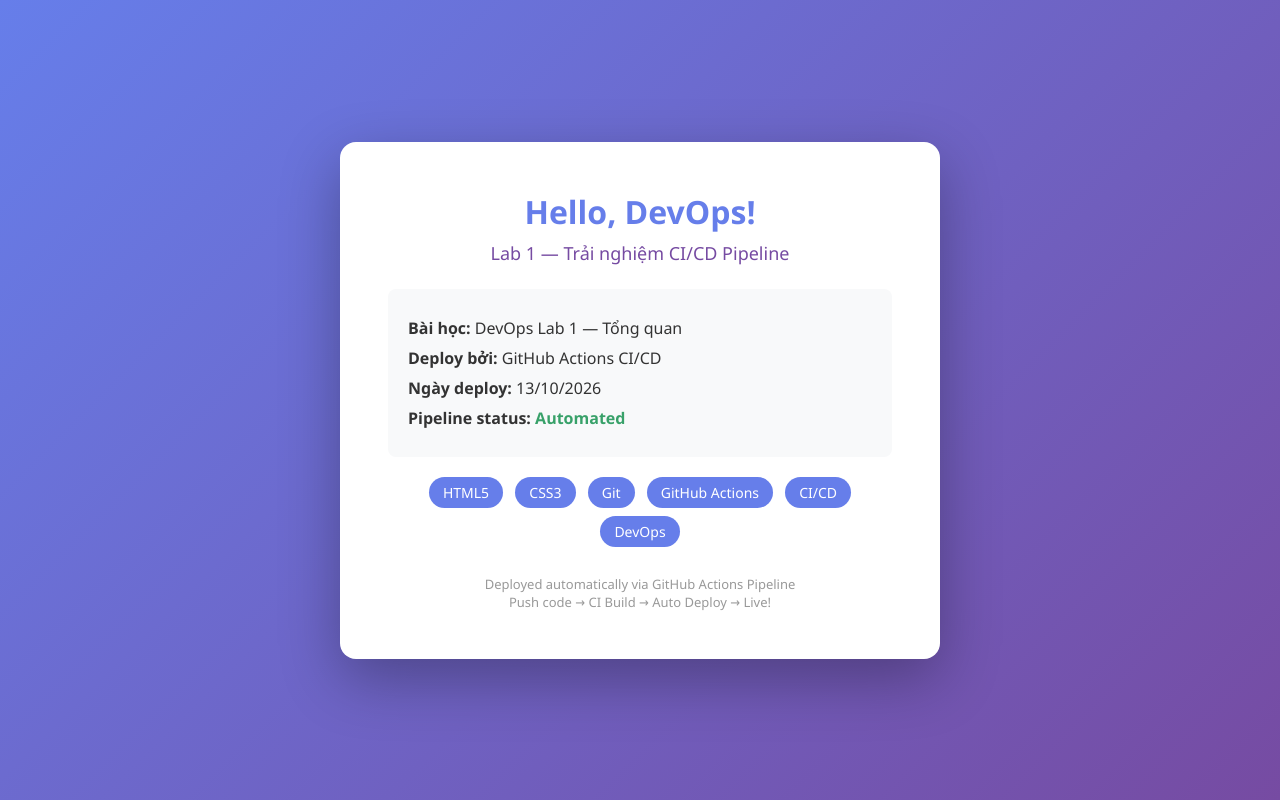
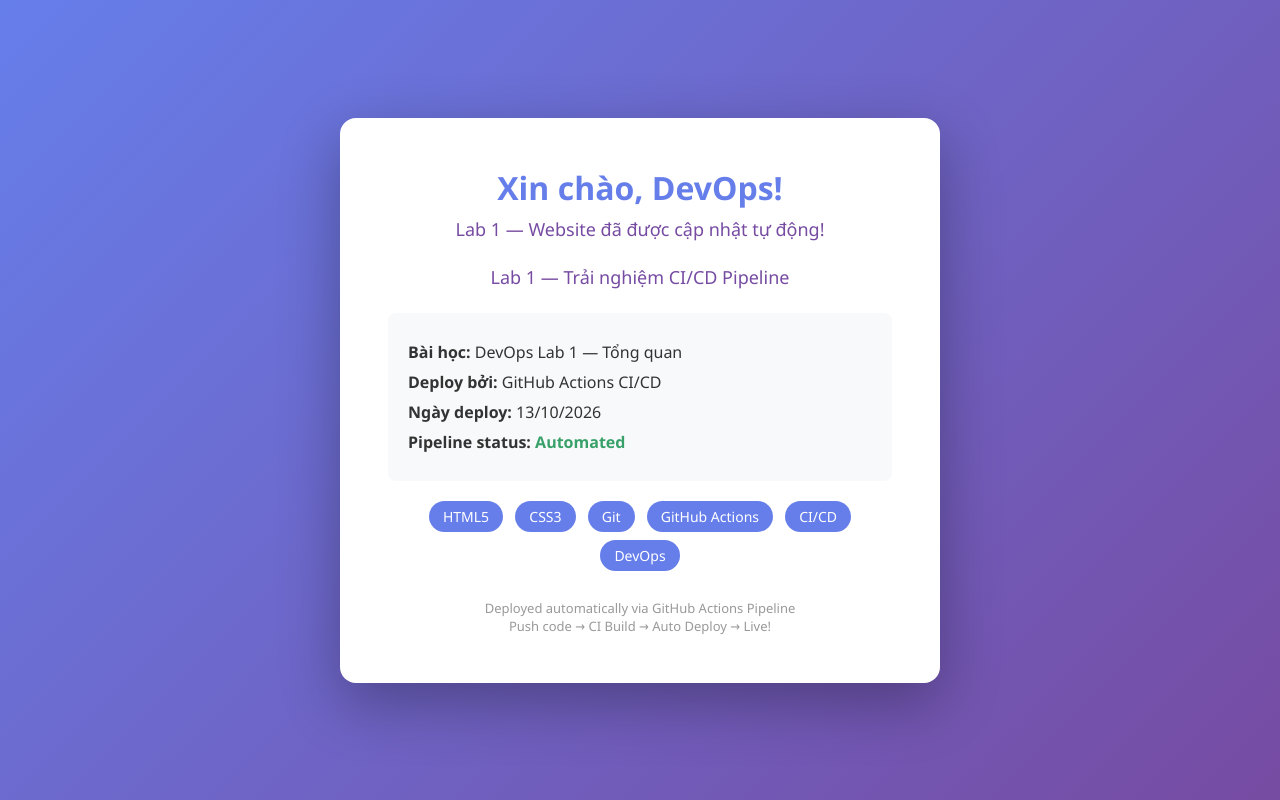
Before and after one commit to Vannghia238/nghia238, a plain HTML site: page index.html in a window 1280 px wide. Drawn offline with Linux system fonts and the light colour scheme.

Commit message:
update: change title to Vietnamese

```diff
--- a/index.html
+++ b/index.html
@@ -42,7 +42,8 @@
 </head>
 <body>
     <div class="container">
-        <h1> Hello, DevOps!</h1>
+        <h1>Xin chào, DevOps!</h1>
+<h2>Lab 1 — Website đã được cập nhật tự động!</h2>
         <h2>Lab 1 — Trải nghiệm CI/CD Pipeline</h2>
 
         <div class="info">
```
